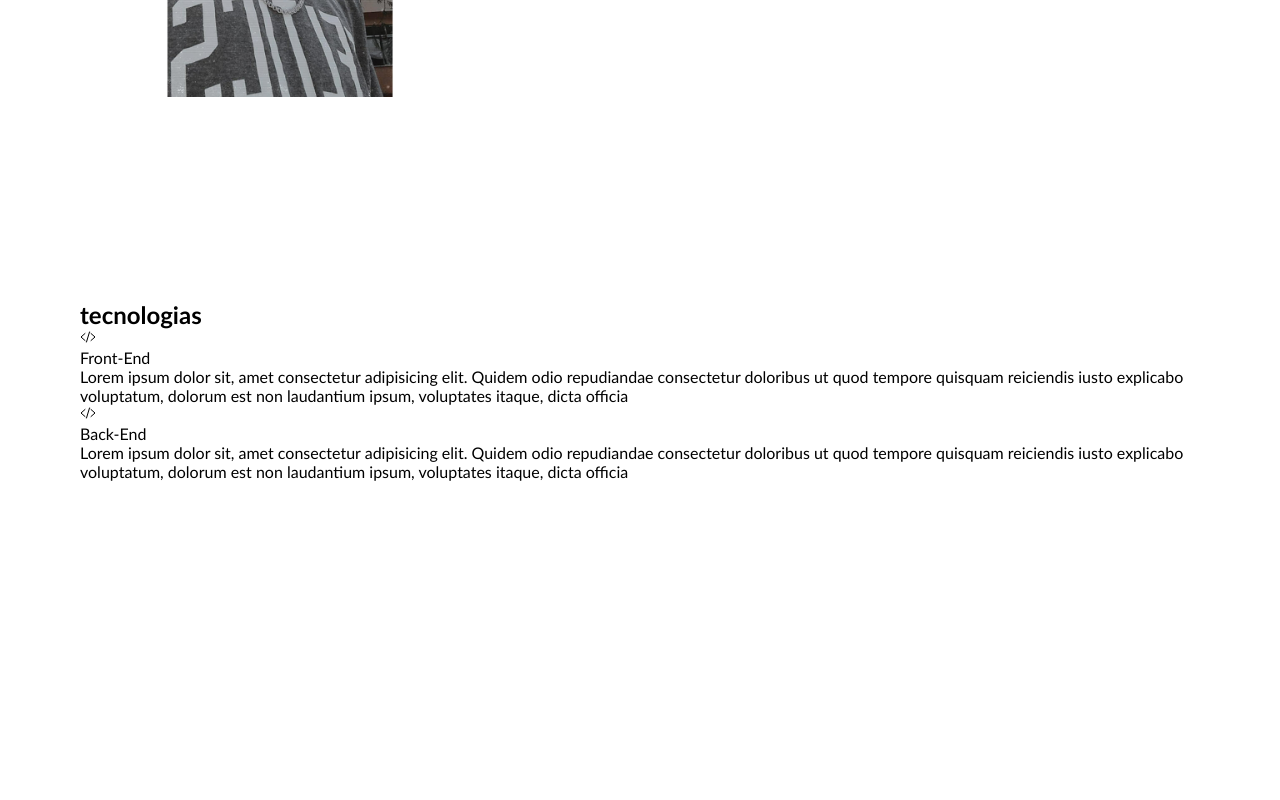
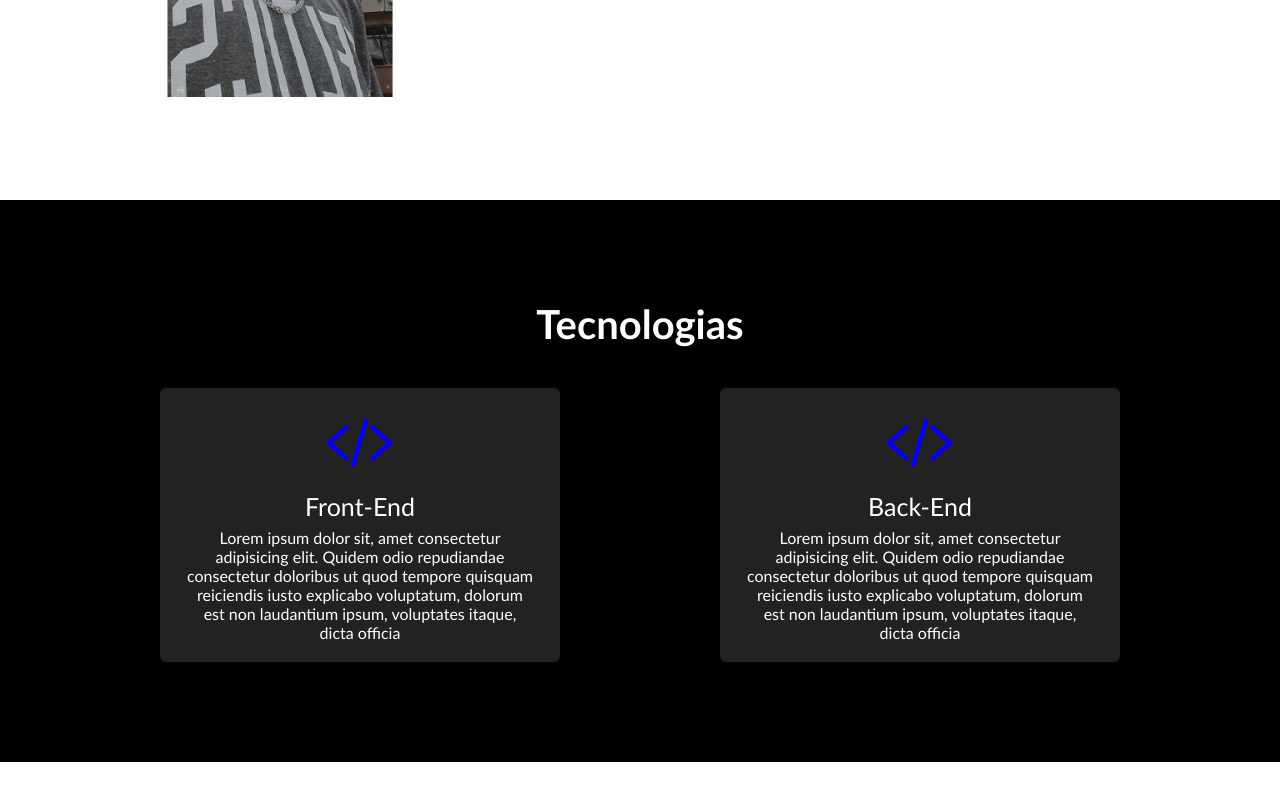
Before and after one commit to devfelipenunes/portfolioJs, a website: page index.html in a window 1280 px wide. Shown: the part 1595-2395 px from the top of the page. Drawn offline with nearby package versions, Linux system fonts and the light colour scheme.

Commit message:
Adicionado container tecnologias

```diff
--- a/index.html
+++ b/index.html
@@ -59,7 +59,7 @@
 
     <section class="tecnologias" id="tecnologias">
         <div class="max-width">
-            <h2 class="title">tecnologias</h2>
+            <h2 class="title">Tecnologias</h2>
             <div class="tecno-content">
                 <div class="card">
                     <div class="box">
--- a/style.css
+++ b/style.css
@@ -104,7 +104,6 @@ nav {
     cursor: pointer;
     display: none;
 }
-
 section{
     padding: 100px 0;
 }
@@ -125,6 +124,7 @@ section{
     margin-bottom: 60px;
     padding-bottom: 20px;
     position: relative;
+    align-self: centers;
 }
 .about .title::before{
     content: "";
@@ -185,6 +185,58 @@ section{
     height: 400px;
     object-fit: cover;
 }
+
+/*TECNOLOGIAS*/
+.tecnologias {
+    background-color: black;
+    color: white;
+    display: flex;
+}
+.tecnologias .title{
+    font-size: 40px;
+    margin-bottom: 40px;
+    text-align: center;
+}
+.tecnologias .title::before {
+    background: #fff;
+}
+.tecnologias .title::after{
+    background: black;
+}
+.tecnologias .tecno-content {
+    display: flex;
+    justify-content:space-around;
+}
+
+
+.tecnologias .tecno-content .card {
+    width: calc(33% - 20px);
+    background: #222;
+    text-align: center;
+    border-radius: 6px;
+    padding: 20px 25px;
+    cursor: pointer;
+    transition: all 0.3s ease;
+}
+.tecnologias .tecno-content .card:hover {
+    background: blue;
+}
+.tecnologias .tecno-content .card .box {
+    transition: all 0.3s ease;
+}
+.tecnologias .tecno-content .card ion-icon{
+    font-size: 70px;
+    color: blue;
+}
+.tecnologias .tecno-content .card:hover ion-icon{
+    color: white;
+}
+.tecnologias .tecno-content .card .text{
+    font-size: 25px;
+    font-weight: 500;
+    margin: 10px 0 7px 0;
+}
+
 @media (max-width: 1300px){
     .navbar .max-width{
         margin-left: 0;
@@ -253,6 +305,10 @@ section{
     .about .about-content .right {
         flex: 100%;
     }
+    .tecnologias .tecno-content .card{
+        width: calc(50% - 10px);
+        margin-bottom: 20px;
+    }
 }
 
 @media (max-width: 690px) {
@@ -264,6 +320,13 @@ section{
     }
     .home .home-content a {
         font-size: 20px;
+    }
+    .tecnologias .tecno-content .card{
+        width: 100%;
+    }
+    .tecnologias .tecno-content {
+        display: flex;
+        flex-direction: column;
     }
 }
 
```
